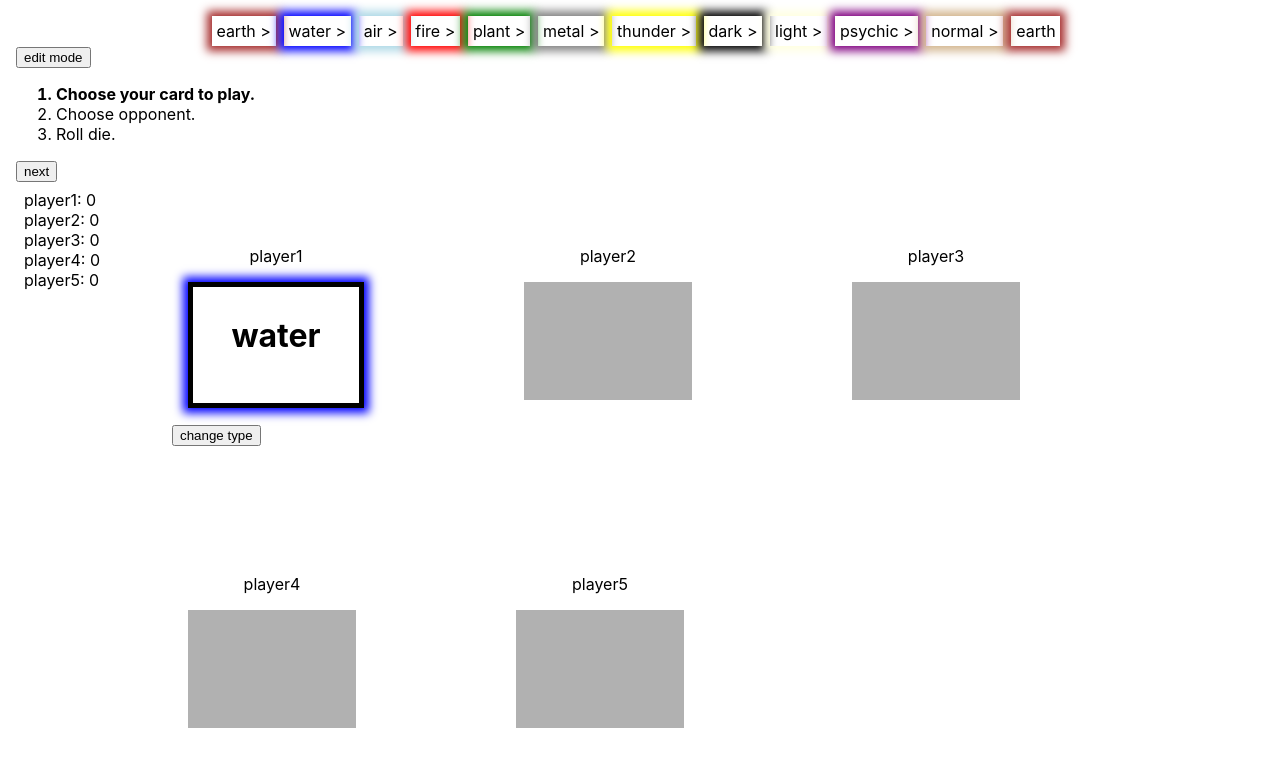
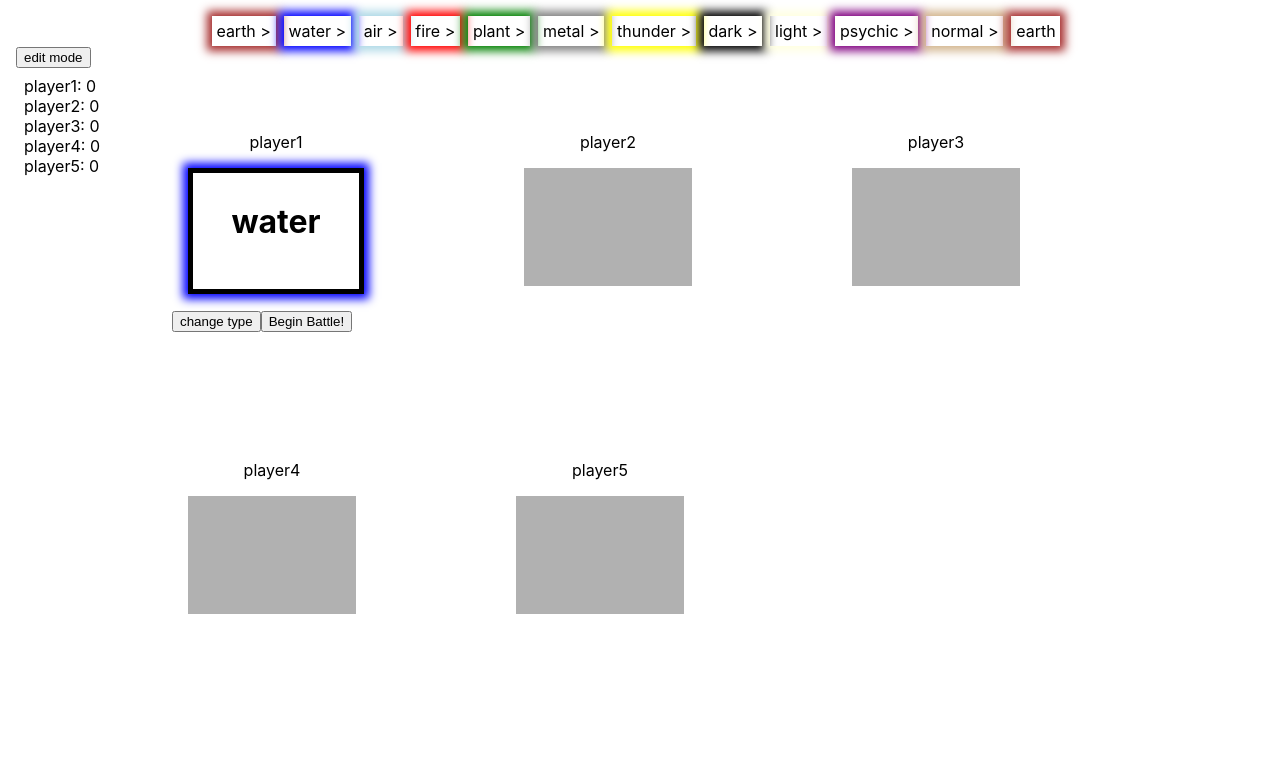
Before and after one commit to reergymerej/afew, a React (Create React App) app: page / in a window 1280 px wide. Shown: the top 766 px of the page. Built offline with nearby package versions, Linux system fonts and the light colour scheme.

Commit message:
Remove hints

```diff
--- a/src/App.tsx
+++ b/src/App.tsx
@@ -1,7 +1,6 @@
 import {useReducer} from 'react'
 import './App.css'
 import Board from './Board'
-import Hint from './Hint'
 import Key from './Key'
 import reducer from './reducer'
 import TypeList from './TypeList'
@@ -30,9 +29,6 @@ const App = () => {
     })
   }
 
-  const { opponentIndex } = state
-  const opponentSelected = opponentIndex !== null
-
   return (
     <div className="App">
       <div>
@@ -49,15 +45,6 @@ const App = () => {
             types={state.types}
           />
         </div>
-      }
-
-      {!state.isEditMode &&
-        <Hint
-          battleResolved={state.battleResolved}
-          gameMode={state.gameMode}
-          dispatch={dispatch}
-          opponentSelected={opponentSelected}
-        />
       }
 
       {!state.isEditMode && state.battleWinner &&
--- a/src/Board.tsx
+++ b/src/Board.tsx
@@ -31,7 +31,7 @@ const Board: React.FunctionComponent<BoardProps> = ({
 
             const opponent = thisPlayersOpponent === null ? null : players[thisPlayersOpponent]
             const playerIsBattling = isActivePlayer || i === opponentIndex
-            const showChangeType = isActivePlayer && state.gameMode === GameMode.chooseCard
+            const showChangeType = state.canChangeType && isActivePlayer && state.gameMode === GameMode.chooseCard
 
             const { modifier, attack } = getAttackDetails(player, opponent, state.types)
 
--- a/src/Card.tsx
+++ b/src/Card.tsx
@@ -1,11 +1,10 @@
 import React from 'react'
-import {CardType, CombatResult} from './types'
+import {CardType} from './types'
 import cx from 'classnames'
 import {getStyleForCardType} from './util'
 
 type CardProps = {
   cardType: CardType
-  combatResult: CombatResult | null,
   modifier: number | null,
   isActivePlayer: boolean,
   isOpponent: boolean,
@@ -18,7 +17,6 @@ const Card: React.FunctionComponent<CardProps> = (props: CardProps) => {
   const {
     modifier,
     cardType,
-    combatResult,
     isActivePlayer,
     isOpponent,
     flipped,
@@ -43,8 +41,6 @@ const Card: React.FunctionComponent<CardProps> = (props: CardProps) => {
           {modifier.toFixed(2)}
         </div>
       }
-      <br />
-      {combatResult !== null && CombatResult[combatResult]}
     </div>
   )
 }
--- a/src/Die.tsx
+++ b/src/Die.tsx
@@ -19,10 +19,12 @@ const Die: React.FunctionComponent<DieProps> = (props: DieProps) => {
   const ROLL_DURATION = 1500
   const ROLL_SPEED = 100
   const ref = React.useRef<number>(rollingValue)
+  const [didRoll, setDidRoll] = React.useState(false)
 
   // XXX: sloppy effects
   const handleClick = () => {
-    if (canRoll || !rolling) {
+    if (!didRoll && canRoll && !rolling) {
+      setDidRoll(true)
       setRolling(true)
       setRollingValue(rand(1, 6))
       const rollingInterval = setInterval(() => {
--- a/src/Hint.tsx
+++ b/src/Hint.tsx
@@ -1,19 +1,21 @@
-import {Action, Actions, GameMode} from "./types"
+import {Action, Actions, GameMode, State} from "./types"
 import cx from 'classnames'
 
-type HintProps = {
-  gameMode: GameMode,
+type ContinueButtonProps = {
   dispatch: React.Dispatch<Action>,
-  opponentSelected: boolean,
-  battleResolved: boolean,
+  state: State,
 }
 
-const Hint: React.FunctionComponent<HintProps> = ({
-  gameMode,
+export const ContinueButton: React.FC<ContinueButtonProps> = ({
   dispatch,
-  opponentSelected,
-  battleResolved,
+  state,
 }) => {
+  const {
+    gameMode,
+    battleResolved,
+    opponentIndex,
+  } = state
+  const opponentSelected = opponentIndex !== null
   const handleNextClick = () => {
     return dispatch({
       type: Actions.nextGameMode,
@@ -22,6 +24,30 @@ const Hint: React.FunctionComponent<HintProps> = ({
   const canClickNext = gameMode === GameMode.chooseCard
     || (gameMode === GameMode.chooseOpponent && opponentSelected)
     || (gameMode === GameMode.battle && battleResolved)
+
+  const labels: {[key in GameMode]: string} = {
+    [GameMode.chooseCard]: 'Begin Battle!',
+    [GameMode.chooseOpponent]: 'Attack!',
+    [GameMode.battle]: 'Next round',
+  }
+
+  return (
+      <button
+        disabled={!canClickNext}
+        onClick={handleNextClick}
+      >{labels[gameMode]}</button>
+  )
+}
+
+type HintProps = {
+  state: State,
+  gameMode: GameMode,
+  dispatch: React.Dispatch<Action>,
+}
+
+const Hint: React.FunctionComponent<HintProps> = ({
+  gameMode,
+}) => {
   return (
     <div className="Hint">
       <ol>
@@ -35,10 +61,6 @@ const Hint: React.FunctionComponent<HintProps> = ({
           Roll die.
         </li>
       </ol>
-      <button
-        disabled={!canClickNext}
-        onClick={handleNextClick}
-        >next</button>
     </div>
   )
 }
--- a/src/PlayerCard.tsx
+++ b/src/PlayerCard.tsx
@@ -1,6 +1,7 @@
 import cx from 'classnames'
 import Card from './Card'
 import Die, {DieProps} from './Die'
+import {ContinueButton} from './Hint'
 import {State, Actions, CardType, Player, Action, GameMode} from './types'
 
 
@@ -95,7 +96,6 @@ const PlayerCard: React.FunctionComponent<PlayerCardProps> = ({
       <Card
         modifier={modifier}
         cardType={player.cardType}
-        combatResult={null}
         isActivePlayer={isActivePlayer}
         flipped={flipped}
         hideModifier={hideModifier}
@@ -107,16 +107,31 @@ const PlayerCard: React.FunctionComponent<PlayerCardProps> = ({
           <Die
             value={player.dieValue}
             onRoll={handleRoll}
-            canRoll={player.dieValue === 0}
+            canRoll={player.dieValue === 0
+              && (state.battleAttacks || []).find(x => x.playerIndex === playerIndex) === undefined
+            }
           />
           {showAttack && <span>attack: {attack.toFixed(2)}</span>}
         </div>
       }
       {showChangeType &&
-        <button
-          onClick={handleChangeType}
-          disabled={!canChangeType}
-        >change type</button>
+        <div>
+          <button
+            onClick={handleChangeType}
+            disabled={!canChangeType}
+            >change type</button>
+          <ContinueButton
+            dispatch={dispatch}
+            state={state}
+          />
+        </div>
+      }
+
+      {isOpponent &&
+        <ContinueButton
+          dispatch={dispatch}
+          state={state}
+        />
       }
 
     </div>
--- a/src/reducer.ts
+++ b/src/reducer.ts
@@ -41,8 +41,8 @@ const reducer = (state: State, action: Action): State => {
         case GameMode.chooseCard:
           return {
             ...state,
+            canChangeType: false,
             gameMode: GameMode.chooseOpponent,
-            opponentIndex: null,
           }
 
         case GameMode.chooseOpponent:
@@ -72,7 +72,8 @@ const reducer = (state: State, action: Action): State => {
             defeatedPlayerIndex: undefined,
             battleResultTie: undefined,
             battleWinner: undefined,
-            gameMode: GameMode.chooseCard,
+            gameMode: GameMode.chooseOpponent,
+            opponentIndex: null,
             players: newPlayers,
             battleResolved: false,
             activePlayerIndex: state.nextPlayerIndex,
--- a/src/types.ts
+++ b/src/types.ts
@@ -37,6 +37,7 @@ export const cardTypes: CardType[] = parseCardTypesText(savedTypesDefs)
 
 
 export type State = {
+  canChangeType: boolean,
   defeatedPlayerIndex?: number,
   nextPlayerIndex: number,
   battleWinner?: string,
@@ -54,6 +55,7 @@ export type State = {
 }
 
 export const initialState: State = {
+  canChangeType: true,
   nextPlayerIndex: 0,
   battleResolved: false,
   gameMode: GameMode.chooseCard,
```
Also changed, not shown: 1 other file (tests, documents, lock files or other folders).
